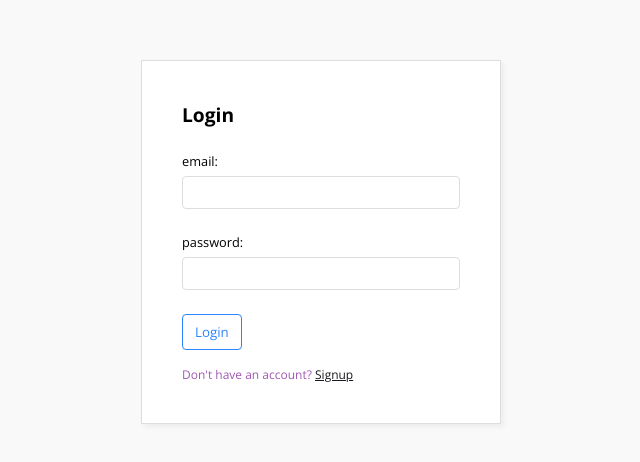
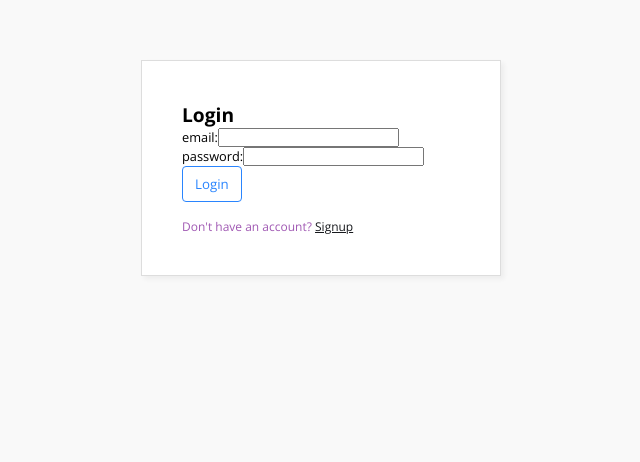
Before and after one commit to Im-Hassan-wd/verbose-broccoli, a React (Create React App) app: page /login in a window 1280 px wide. Shown: the top 462 px of the page, without its empty margins (319-959 px from the left). Built offline with nearby package versions, Linux system fonts and the light colour scheme; no server answers.

Commit message:
made somoe changes

```diff
--- a/src/index.css
+++ b/src/index.css
@@ -61,41 +61,49 @@ button {
 }
 
 /* forms */
+.auth-form .input-div {
+  display: flex;
+  align-items: center;
+  padding: 10px;
+  margin: 24px 0;
+  display: flex;
+  align-items: center;
+  gap: 10px;
+  border-radius: 5px;
+  border: 2px solid var(--smoke);
+}
+.auth-form .input-div input {
+  border: none;
+  font-family: "Open Sans", sans-serif;
+  background: none;
+  width: 100%;
+  height: 100%;
+  outline: none;
+  margin: 0;
+  padding: 0;
+}
+.auth-form .input-div i {
+  color: var(--black);
+  font-size: 1.2rem;
+}
 .auth-form p {
   margin-top: 16px;
   font-size: 12px;
   color: var(--purple);
 }
-.App.dark .auth-form {
-  background: var(--dark-300);
-  border: 1px solid var(--dark-100);
-  color: #fff;
-}
 .auth-form a {
   text-decoration: underline;
   color: var(--blue);
 }
-label {
-  display: block;
-  margin: 24px auto;
+
+/* dark mode  */
+.App.dark .auth-form .input-div {
+  border-color: var(--dark-100);
 }
-label span {
-  display: block;
-  margin-bottom: 6px;
+.App.dark .auth-form .input-div i {
+  color: var(--smoke);
 }
-input,
-textarea {
-  padding: 8px 6px;
-  font-size: 1em;
-  color: #777;
-  width: 100%;
-  box-sizing: border-box;
-  border: 1px solid #ddd;
-  border-radius: 4px;
-}
-textarea {
-  min-height: 160px;
-}
+
 .error {
   display: block;
   color: red;
```
Also changed, not shown: public/img/bg.jpg (added).
